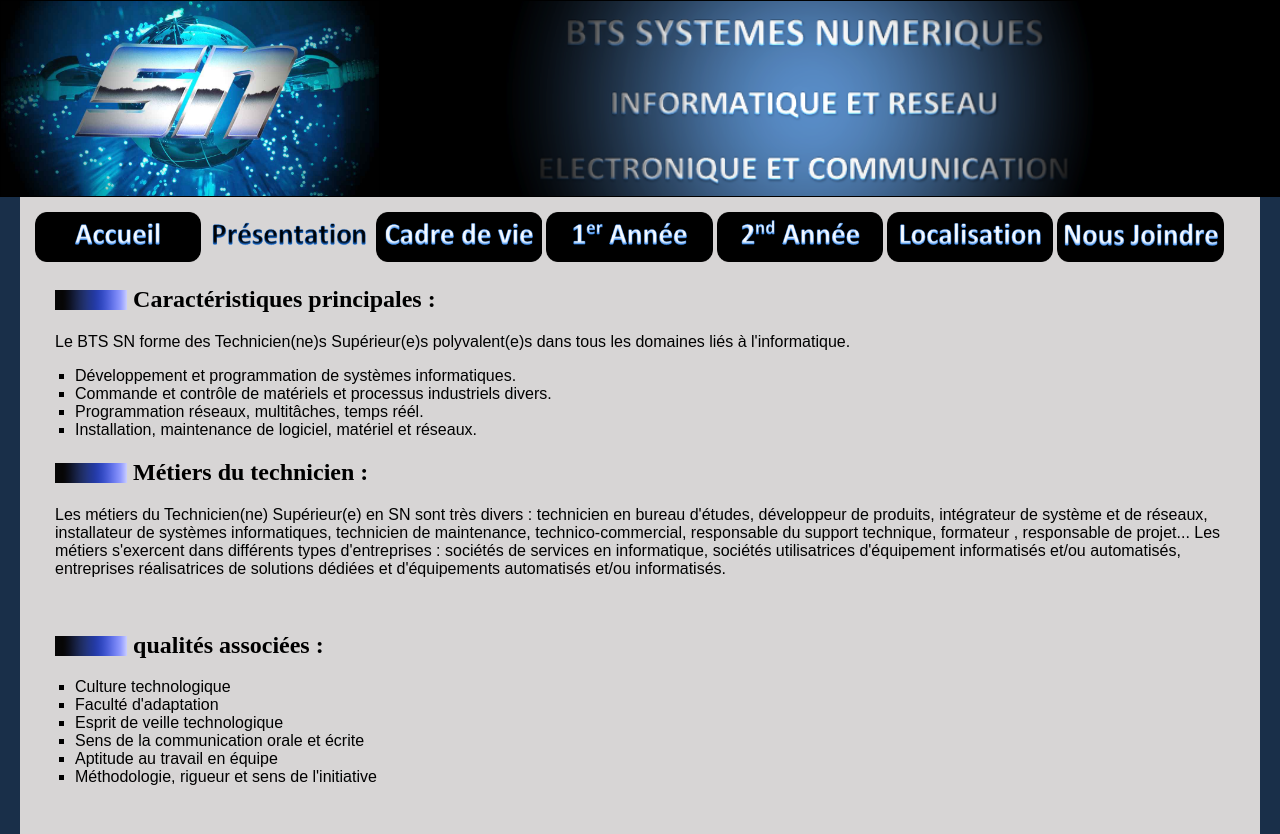
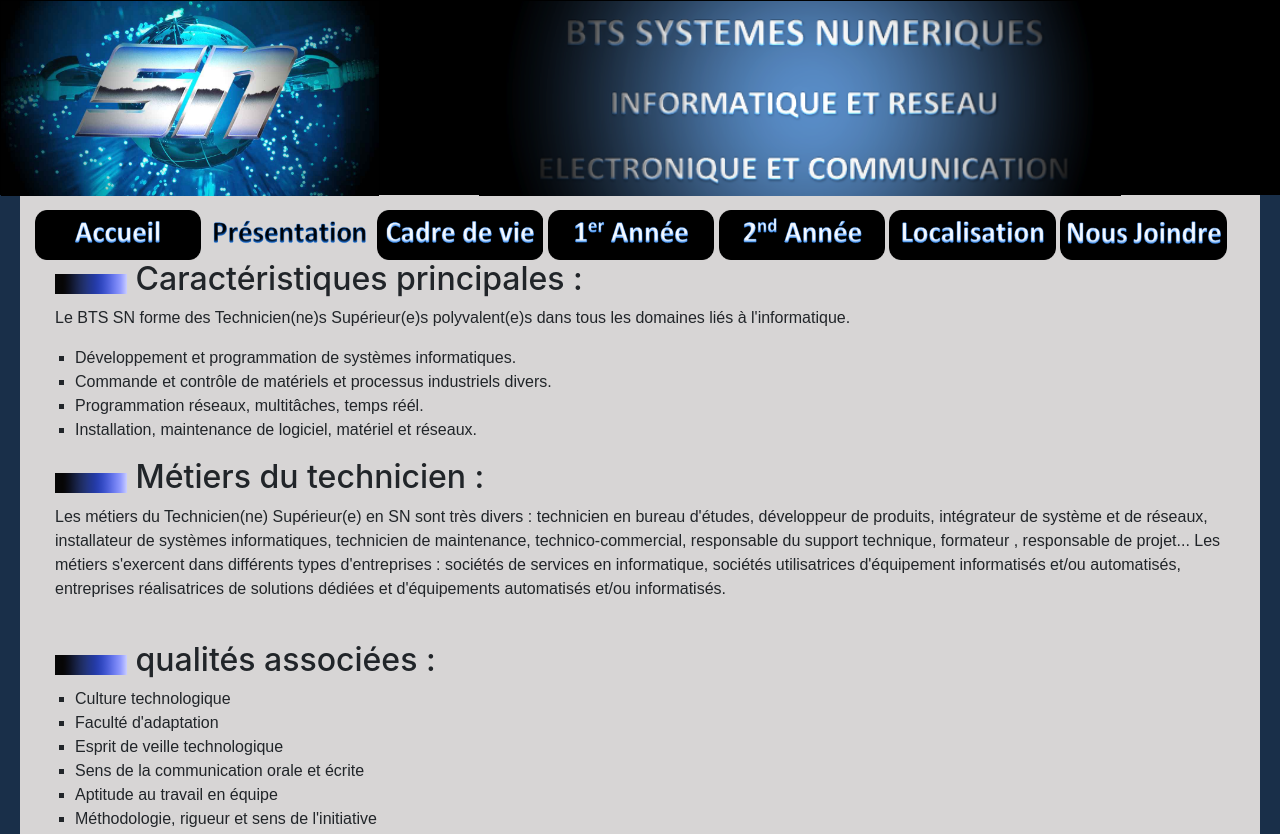
Before and after one commit to MatteoPercebois/site-web-sn, a plain HTML site: page Pages/Presentation.html in a window 1280 px wide. Shown: the top 834 px of the page. Drawn offline with nearby package versions, Linux system fonts and the light colour scheme.

Commit message:
ajout bootstrap presentation.html

```diff
--- a/Pages/Presentation.html
+++ b/Pages/Presentation.html
@@ -5,6 +5,7 @@
 
 		<meta http-equiv="Content-Type" content="text/html; charset=UTF-8" />
 		<title>Présentation Section BTS SN</title>
+		<link rel="stylesheet" href="https://cdn.jsdelivr.net/npm/bootstrap@4.5.3/dist/css/bootstrap.min.css" integrity="sha384-TX8t27EcRE3e/ihU7zmQxVncDAy5uIKz4rEkgIXeMed4M0jlfIDPvg6uqKI2xXr2" crossorigin="anonymous">
 		<link rel="stylesheet" media="screen" type="text/css" href="../CSS/site.css">
 
 	</head>
```
